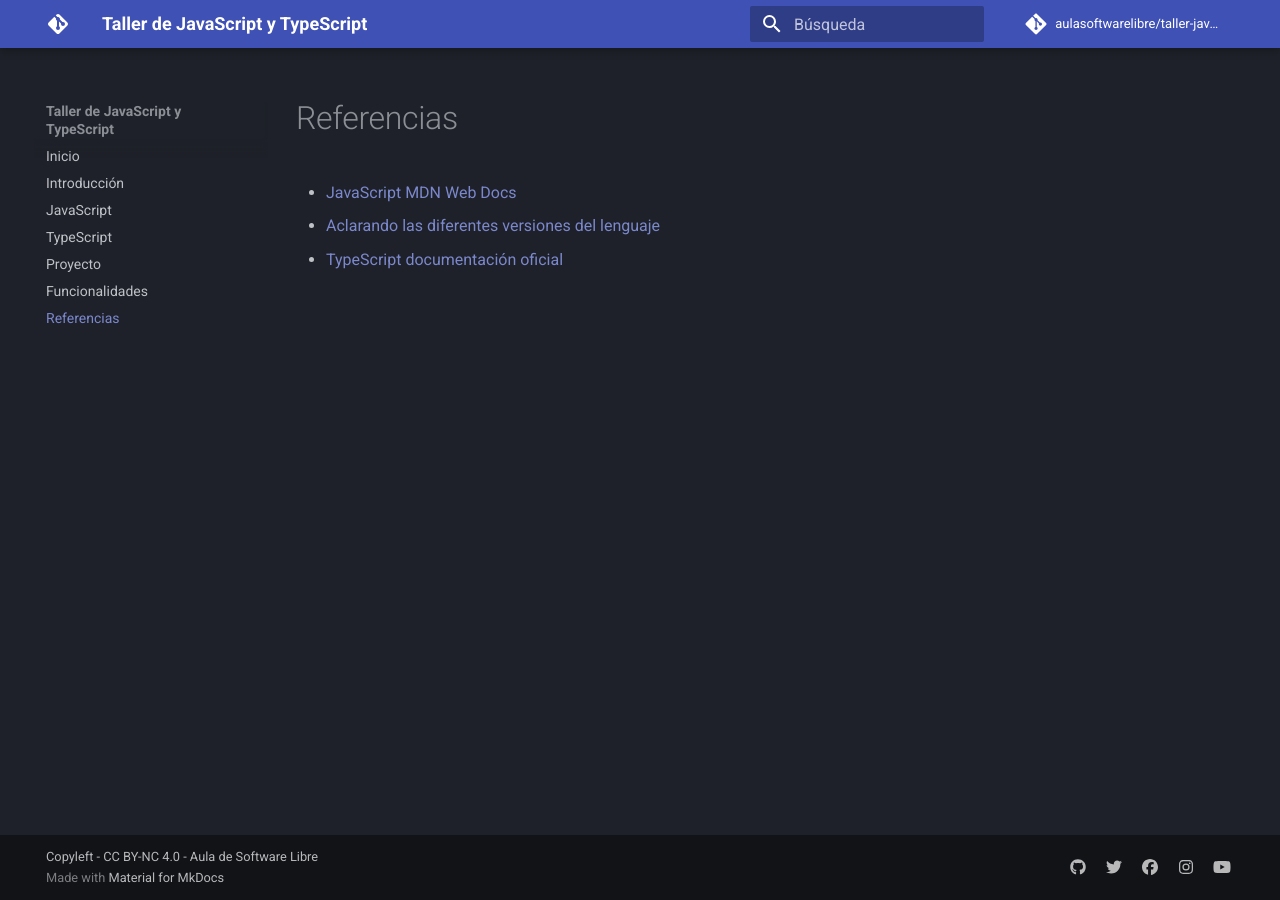
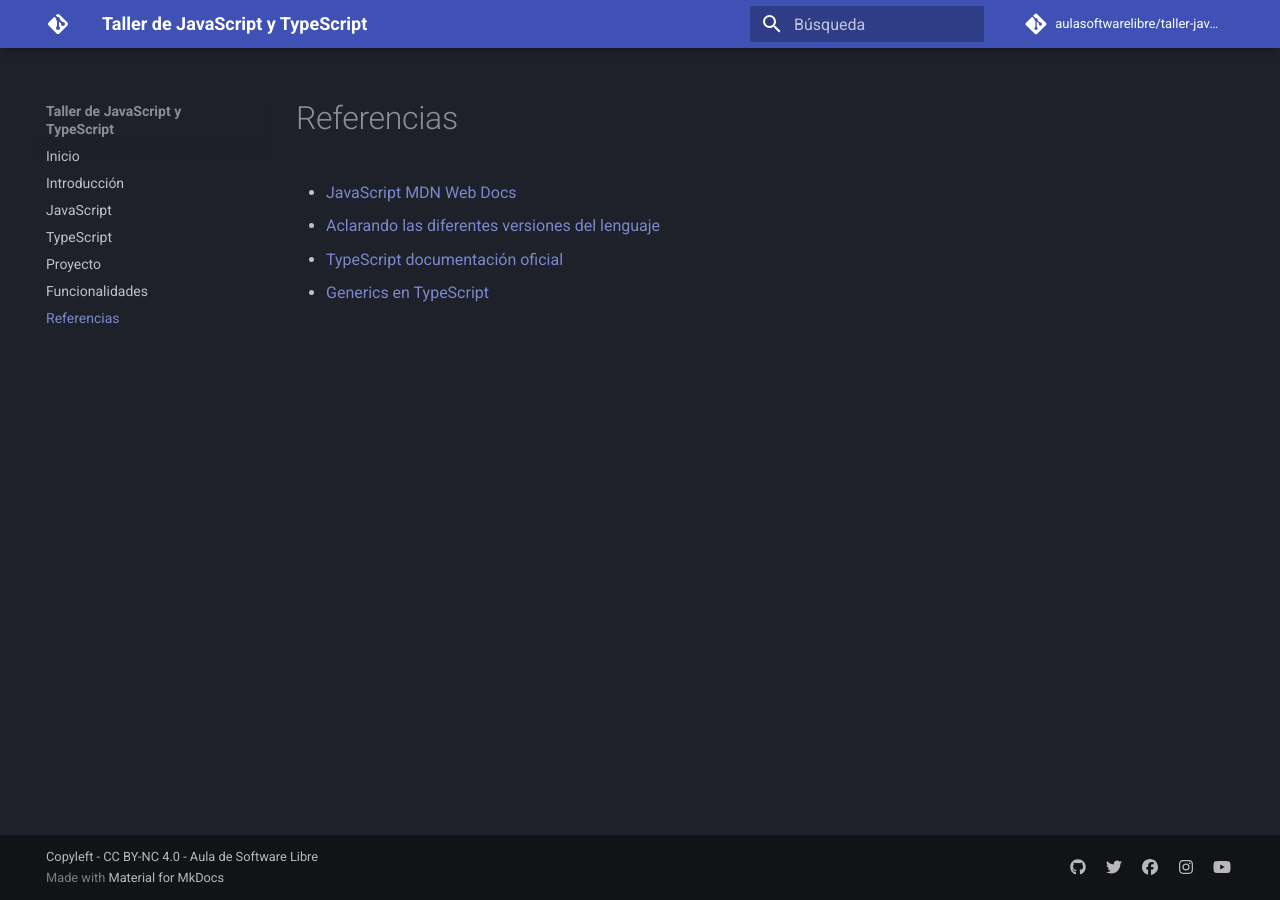
Before and after one commit to aulasoftwarelibre/taller-javascript-typescript, an MkDocs documentation site: the page built from docs/referencias.md, in a window 1280 px wide. Built offline with MkDocs 1.6.1 and Material for MkDocs 9.7.7, drawn with Linux system fonts in a browser that asks for light colours; comment, search, counter and statistics services are not loaded.

Commit message:
feat: referencias updated

```diff
--- a/docs/referencias.md
+++ b/docs/referencias.md
@@ -3,3 +3,4 @@
 - [JavaScript MDN Web Docs](https://developer.mozilla.org/es/docs/Web/JavaScript)
 - [Aclarando las diferentes versiones del lenguaje](https://www.campusmvp.es/recursos/post/JavaScript-ECMAScript-ES6-Existe-ES7-Aclarando-las-diferentes-versiones-del-lenguaje.aspx)
 - [TypeScript documentación oficial](https://www.typescriptlang.org/docs/)
+- [Generics en TypeScript](https://desarrolloweb.com/articulos/generics-typescript.html)
```
